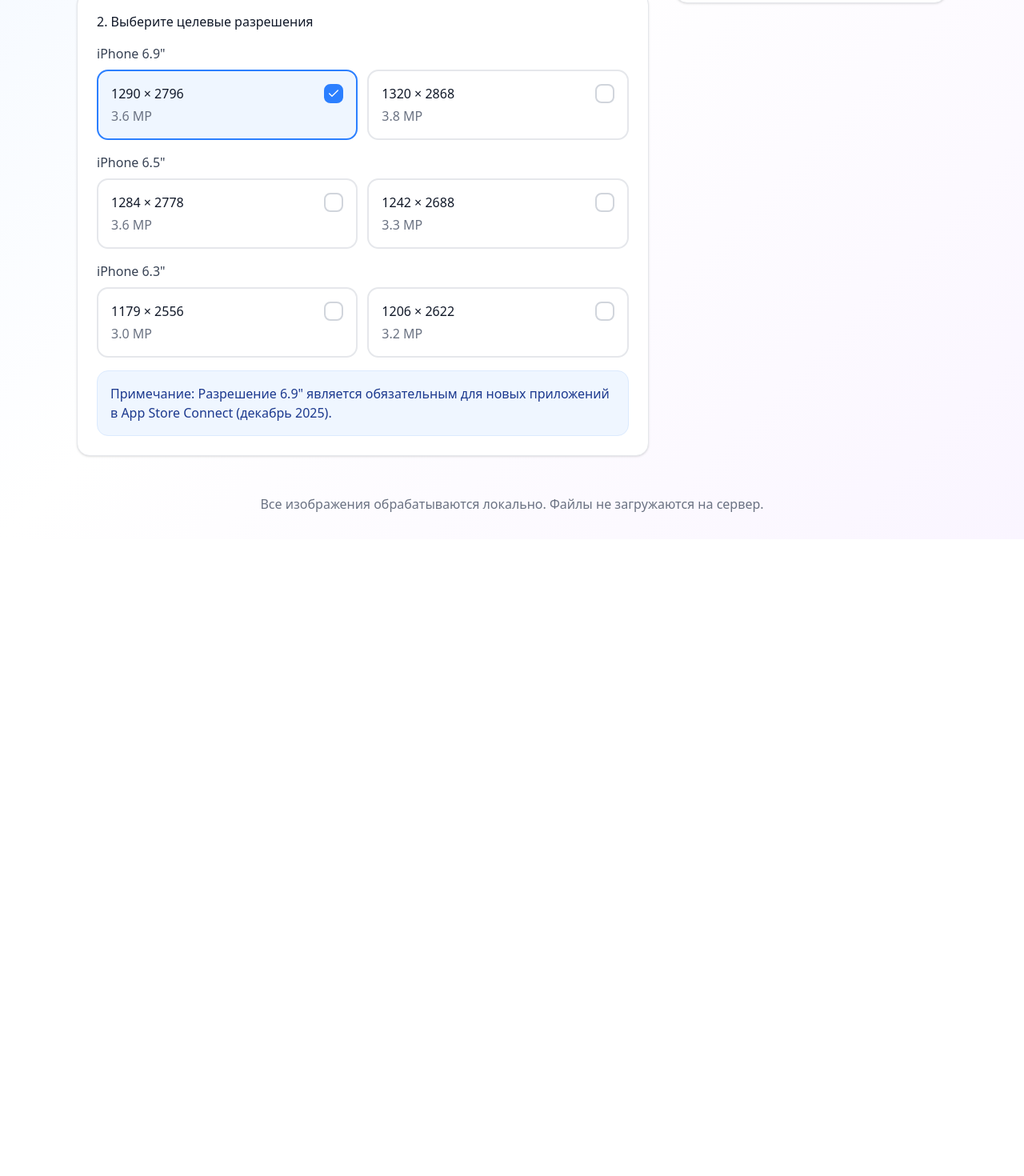
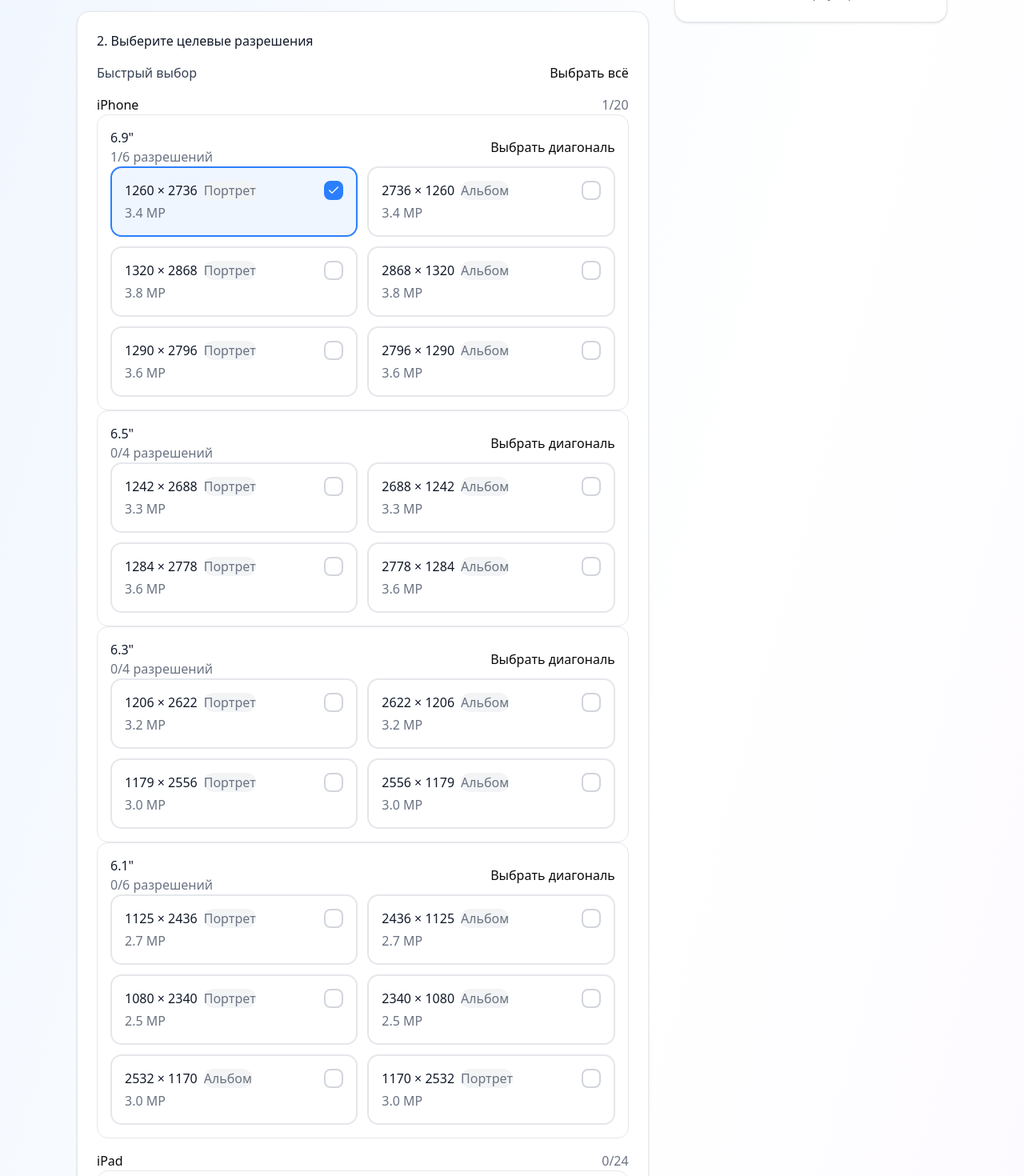
Before and after one commit to kyzdes/appstore-resizer, a React (Vite) app: page / in a window 1280 px wide. Shown: the part 640-2110 px from the top of the page at 80% size. Before the commit the page ends 1314 px from the top, so only its background shows below. Built offline with nearby package versions, Linux system fonts and the light colour scheme.

Commit message:
Expand device resolutions and improve processing quality

```diff
--- a/src/App.tsx
+++ b/src/App.tsx
@@ -7,28 +7,88 @@ import { Smartphone, Download, CheckCircle2 } from 'lucide-react';
 
 export interface Resolution {
   id: string;
-  device: string;
+  device: 'iPhone' | 'iPad' | 'Apple Watch';
+  diagonal: string;
   width: number;
   height: number;
 }
 
 export const AVAILABLE_RESOLUTIONS: Resolution[] = [
-  { id: '6.9-1', device: 'iPhone 6.9"', width: 1290, height: 2796 },
-  { id: '6.9-2', device: 'iPhone 6.9"', width: 1320, height: 2868 },
-  { id: '6.5-1', device: 'iPhone 6.5"', width: 1284, height: 2778 },
-  { id: '6.5-2', device: 'iPhone 6.5"', width: 1242, height: 2688 },
-  { id: '6.3-1', device: 'iPhone 6.3"', width: 1179, height: 2556 },
-  { id: '6.3-2', device: 'iPhone 6.3"', width: 1206, height: 2622 },
+  // iPhone 6.9"
+  { id: 'iphone-6-9-1260x2736', device: 'iPhone', diagonal: '6.9"', width: 1260, height: 2736 },
+  { id: 'iphone-6-9-2736x1260', device: 'iPhone', diagonal: '6.9"', width: 2736, height: 1260 },
+  { id: 'iphone-6-9-1320x2868', device: 'iPhone', diagonal: '6.9"', width: 1320, height: 2868 },
+  { id: 'iphone-6-9-2868x1320', device: 'iPhone', diagonal: '6.9"', width: 2868, height: 1320 },
+  { id: 'iphone-6-9-1290x2796', device: 'iPhone', diagonal: '6.9"', width: 1290, height: 2796 },
+  { id: 'iphone-6-9-2796x1290', device: 'iPhone', diagonal: '6.9"', width: 2796, height: 1290 },
+
+  // iPhone 6.5"
+  { id: 'iphone-6-5-1242x2688', device: 'iPhone', diagonal: '6.5"', width: 1242, height: 2688 },
+  { id: 'iphone-6-5-2688x1242', device: 'iPhone', diagonal: '6.5"', width: 2688, height: 1242 },
+  { id: 'iphone-6-5-1284x2778', device: 'iPhone', diagonal: '6.5"', width: 1284, height: 2778 },
+  { id: 'iphone-6-5-2778x1284', device: 'iPhone', diagonal: '6.5"', width: 2778, height: 1284 },
+
+  // iPhone 6.3"
+  { id: 'iphone-6-3-1206x2622', device: 'iPhone', diagonal: '6.3"', width: 1206, height: 2622 },
+  { id: 'iphone-6-3-2622x1206', device: 'iPhone', diagonal: '6.3"', width: 2622, height: 1206 },
+  { id: 'iphone-6-3-1179x2556', device: 'iPhone', diagonal: '6.3"', width: 1179, height: 2556 },
+  { id: 'iphone-6-3-2556x1179', device: 'iPhone', diagonal: '6.3"', width: 2556, height: 1179 },
+
+  // iPhone 6.1"
+  { id: 'iphone-6-1-1125x2436', device: 'iPhone', diagonal: '6.1"', width: 1125, height: 2436 },
+  { id: 'iphone-6-1-2436x1125', device: 'iPhone', diagonal: '6.1"', width: 2436, height: 1125 },
+  { id: 'iphone-6-1-1080x2340', device: 'iPhone', diagonal: '6.1"', width: 1080, height: 2340 },
+  { id: 'iphone-6-1-2340x1080', device: 'iPhone', diagonal: '6.1"', width: 2340, height: 1080 },
+  { id: 'iphone-6-1-2532x1170', device: 'iPhone', diagonal: '6.1"', width: 2532, height: 1170 },
+  { id: 'iphone-6-1-1170x2532', device: 'iPhone', diagonal: '6.1"', width: 1170, height: 2532 },
+
+  // iPad 13"
+  { id: 'ipad-13-2064x2752', device: 'iPad', diagonal: '13"', width: 2064, height: 2752 },
+  { id: 'ipad-13-2752x2064', device: 'iPad', diagonal: '13"', width: 2752, height: 2064 },
+  { id: 'ipad-13-2048x2732', device: 'iPad', diagonal: '13"', width: 2048, height: 2732 },
+  { id: 'ipad-13-2732x2048', device: 'iPad', diagonal: '13"', width: 2732, height: 2048 },
+
+  // iPad 11"
+  { id: 'ipad-11-1668x2420', device: 'iPad', diagonal: '11"', width: 1668, height: 2420 },
+  { id: 'ipad-11-2420x1668', device: 'iPad', diagonal: '11"', width: 2420, height: 1668 },
+  { id: 'ipad-11-1668x2388', device: 'iPad', diagonal: '11"', width: 1668, height: 2388 },
+  { id: 'ipad-11-2388x1668', device: 'iPad', diagonal: '11"', width: 2388, height: 1668 },
+  { id: 'ipad-11-1640x2360', device: 'iPad', diagonal: '11"', width: 1640, height: 2360 },
+  { id: 'ipad-11-2360x1640', device: 'iPad', diagonal: '11"', width: 2360, height: 1640 },
+  { id: 'ipad-11-2266x1488', device: 'iPad', diagonal: '11"', width: 2266, height: 1488 },
+  { id: 'ipad-11-1488x2266', device: 'iPad', diagonal: '11"', width: 1488, height: 2266 },
+
+  // iPad 12.9"
+  { id: 'ipad-12-9-2048x2732', device: 'iPad', diagonal: '12.9"', width: 2048, height: 2732 },
+  { id: 'ipad-12-9-2732x2048', device: 'iPad', diagonal: '12.9"', width: 2732, height: 2048 },
+
+  // iPad 10.5"
+  { id: 'ipad-10-5-1668x2224', device: 'iPad', diagonal: '10.5"', width: 1668, height: 2224 },
+  { id: 'ipad-10-5-2224x1668', device: 'iPad', diagonal: '10.5"', width: 2224, height: 1668 },
+
+  // iPad 9.7"
+  { id: 'ipad-9-7-1536x2008', device: 'iPad', diagonal: '9.7"', width: 1536, height: 2008 },
+  { id: 'ipad-9-7-1536x2048', device: 'iPad', diagonal: '9.7"', width: 1536, height: 2048 },
+  { id: 'ipad-9-7-2048x1496', device: 'iPad', diagonal: '9.7"', width: 2048, height: 1496 },
+  { id: 'ipad-9-7-2048x1536', device: 'iPad', diagonal: '9.7"', width: 2048, height: 1536 },
+  { id: 'ipad-9-7-768x1004', device: 'iPad', diagonal: '9.7"', width: 768, height: 1004 },
+  { id: 'ipad-9-7-768x1024', device: 'iPad', diagonal: '9.7"', width: 768, height: 1024 },
+  { id: 'ipad-9-7-1024x748', device: 'iPad', diagonal: '9.7"', width: 1024, height: 748 },
+  { id: 'ipad-9-7-1024x768', device: 'iPad', diagonal: '9.7"', width: 1024, height: 768 },
+
+  // Apple Watch
+  { id: 'watch-ultra-3-422x514', device: 'Apple Watch', diagonal: 'Ultra 3', width: 422, height: 514 },
+  { id: 'watch-ultra-3-410x502', device: 'Apple Watch', diagonal: 'Ultra 3', width: 410, height: 502 },
+  { id: 'watch-series-11-416x496', device: 'Apple Watch', diagonal: 'Series 11', width: 416, height: 496 },
+  { id: 'watch-series-9-396x484', device: 'Apple Watch', diagonal: 'Series 9', width: 396, height: 484 },
+  { id: 'watch-series-6-368x448', device: 'Apple Watch', diagonal: 'Series 6', width: 368, height: 448 },
+  { id: 'watch-series-3-312x390', device: 'Apple Watch', diagonal: 'Series 3', width: 312, height: 390 },
 ];
-
-const MANDATORY_RESOLUTION_IDS = AVAILABLE_RESOLUTIONS
-  .filter(resolution => resolution.device === 'iPhone 6.9"')
-  .map(resolution => resolution.id);
 
 export default function App() {
   const [uploadedFiles, setUploadedFiles] = useState<File[]>([]);
   const [selectedResolutions, setSelectedResolutions] = useState<string[]>([
-    '6.9-1', // Default to mandatory 6.9" resolution
+    'iphone-6-9-1260x2736', // Default to one of the 6.9" iPhone resolutions
   ]);
   const [isProcessing, setIsProcessing] = useState(false);
   const [progress, setProgress] = useState(0);
@@ -44,19 +104,37 @@ export default function App() {
   };
 
   const handleResolutionToggle = (resolutionId: string) => {
+    setSelectedResolutions(prev =>
+      prev.includes(resolutionId)
+        ? prev.filter(id => id !== resolutionId)
+        : [...prev, resolutionId]
+    );
+    setIsCompleted(false);
+  };
+
+  const handleDiagonalToggle = (device: Resolution['device'], diagonal: string) => {
+    const idsForDiagonal = AVAILABLE_RESOLUTIONS
+      .filter(r => r.device === device && r.diagonal === diagonal)
+      .map(r => r.id);
+
     setSelectedResolutions(prev => {
-      if (prev.includes(resolutionId)) {
-        if (
-          MANDATORY_RESOLUTION_IDS.includes(resolutionId) &&
-          !prev.some(id => id !== resolutionId && MANDATORY_RESOLUTION_IDS.includes(id))
-        ) {
-          alert('Минимум одно разрешение 6.9" должно оставаться выбранным для публикации в App Store.');
-          return prev;
-        }
-        return prev.filter(id => id !== resolutionId);
+      const allSelected = idsForDiagonal.every(id => prev.includes(id));
+      if (allSelected) {
+        return prev.filter(id => !idsForDiagonal.includes(id));
       }
-      return [...prev, resolutionId];
+      return Array.from(new Set([...prev, ...idsForDiagonal]));
     });
+    setIsCompleted(false);
+  };
+
+  const handleSelectAll = () => {
+    const areAllSelected = selectedResolutions.length === AVAILABLE_RESOLUTIONS.length;
+    if (areAllSelected) {
+      setSelectedResolutions([]);
+    } else {
+      setSelectedResolutions(AVAILABLE_RESOLUTIONS.map(r => r.id));
+    }
+    setIsCompleted(false);
   };
 
   const handleConvert = async () => {
@@ -73,17 +151,18 @@ export default function App() {
         selectedResolutions.includes(r.id)
       );
 
-      await processImages(uploadedFiles, resolutionsToProcess, (progress) => {
-        setProgress(progress);
+      await processImages(uploadedFiles, resolutionsToProcess, (progressValue) => {
+        setProgress(progressValue);
       });
 
+      setProgress(100);
       setIsCompleted(true);
     } catch (error) {
       console.error('Error processing images:', error);
       alert('Произошла ошибка при обработке изображений. Пожалуйста, попробуйте снова.');
+      setProgress(0);
     } finally {
       setIsProcessing(false);
-      setProgress(0);
     }
   };
 
@@ -104,7 +183,7 @@ export default function App() {
           </h1>
           <p className="text-gray-600 max-w-2xl mx-auto">
             Конвертируйте скриншоты в требуемые разрешения для App Store Connect.
-            Загрузите до 10 изображений и выберите целевые разрешения iPhone.
+            Загрузите до 10 изображений и выберите целевые разрешения iPhone, iPad и Apple Watch.
           </p>
         </div>
 
@@ -138,10 +217,12 @@ export default function App() {
                 resolutions={AVAILABLE_RESOLUTIONS}
                 selectedResolutions={selectedResolutions}
                 onToggle={handleResolutionToggle}
+                onToggleDiagonal={handleDiagonalToggle}
+                onToggleAll={handleSelectAll}
               />
               <div className="mt-4 p-4 bg-blue-50 rounded-xl border border-blue-100">
-                <p className="text-blue-900">
-                  <span className="font-medium">Примечание:</span> Разрешение 6.9" является обязательным для новых приложений в App Store Connect (декабрь 2025).
+                <p className="text-blue-900 space-y-1">
+                  <span className="font-medium">Подсказка:</span> выберите диагональ или нажмите «Выбрать все», чтобы подготовить полный набор для App Store и отзывов Apple.
                 </p>
               </div>
             </div>
--- a/src/components/ResolutionSelector.tsx
+++ b/src/components/ResolutionSelector.tsx
@@ -5,26 +5,78 @@ interface ResolutionSelectorProps {
   resolutions: Resolution[];
   selectedResolutions: string[];
   onToggle: (resolutionId: string) => void;
+  onToggleDiagonal: (device: Resolution['device'], diagonal: string) => void;
+  onToggleAll: () => void;
 }
 
-export function ResolutionSelector({ resolutions, selectedResolutions, onToggle }: ResolutionSelectorProps) {
-  // Group resolutions by device
+export function ResolutionSelector({
+  resolutions,
+  selectedResolutions,
+  onToggle,
+  onToggleDiagonal,
+  onToggleAll,
+}: ResolutionSelectorProps) {
   const groupedResolutions = resolutions.reduce((acc, resolution) => {
     if (!acc[resolution.device]) {
-      acc[resolution.device] = [];
+      acc[resolution.device] = {};
     }
-    acc[resolution.device].push(resolution);
+    if (!acc[resolution.device][resolution.diagonal]) {
+      acc[resolution.device][resolution.diagonal] = [];
+    }
+    acc[resolution.device][resolution.diagonal].push(resolution);
     return acc;
-  }, {} as Record<string, Resolution[]>);
+  }, {} as Record<Resolution['device'], Record<string, Resolution[]>>);
+
+  const allSelected = selectedResolutions.length === resolutions.length;
 
   return (
     <div className="space-y-4">
-      {Object.entries(groupedResolutions).map(([device, deviceResolutions]) => (
-        <div key={device} className="space-y-2">
-          <h3 className="text-gray-700">{device}</h3>
+      <div className="flex items-center justify-between">
+        <p className="text-gray-700">Быстрый выбор</p>
+        <button
+          onClick={onToggleAll}
+          className="text-sm text-blue-600 hover:text-blue-700 font-medium"
+        >
+          {allSelected ? 'Снять все' : 'Выбрать всё'}
+        </button>
+      </div>
+
+      {Object.entries(groupedResolutions).map(([device, diagonals]) => (
+        <div key={device} className="space-y-3">
+          <div className="flex items-center justify-between">
+            <h3 className="text-gray-800 font-medium">{device}</h3>
+            <span className="text-sm text-gray-500">
+              {Object.values(diagonals).flat().filter(r => selectedResolutions.includes(r.id)).length}/
+              {Object.values(diagonals).flat().length}
+            </span>
+          </div>
+
+          <div className="space-y-3">
+            {Object.entries(diagonals).map(([diagonal, diagonalResolutions]) => {
+              const selectedCount = diagonalResolutions.filter(r => selectedResolutions.includes(r.id)).length;
+              const allDiagonalSelected = selectedCount === diagonalResolutions.length;
+
+              return (
+                <div key={`${device}-${diagonal}`} className="border border-gray-200 rounded-xl p-4 space-y-3">
+                  <div className="flex items-center justify-between gap-2">
+                    <div>
+                      <p className="text-gray-900 font-medium">{diagonal}</p>
+                      <p className="text-gray-500 text-sm">
+                        {selectedCount}/{diagonalResolutions.length} разрешений
+                      </p>
+                    </div>
+                    <button
+                      onClick={() => onToggleDiagonal(device as Resolution['device'], diagonal)}
+                      className="text-sm text-blue-600 hover:text-blue-700 font-medium"
+                    >
+                      {allDiagonalSelected ? 'Снять диагональ' : 'Выбрать диагональ'}
+                    </button>
+                  </div>
+
                   <div className="grid sm:grid-cols-2 gap-3">
-            {deviceResolutions.map(resolution => {
+                    {diagonalResolutions.map(resolution => {
                       const isSelected = selectedResolutions.includes(resolution.id);
+                      const isLandscape = resolution.width > resolution.height;
 
                       return (
                         <button
@@ -42,6 +94,9 @@ export function ResolutionSelector({ resolutions, selectedResolutions, onToggle
                                 <p className="text-gray-900">
                                   {resolution.width} × {resolution.height}
                                 </p>
+                                <span className="text-xs text-gray-500 px-2 py-0.5 bg-gray-100 rounded-full">
+                                  {isLandscape ? 'Альбом' : 'Портрет'}
+                                </span>
                               </div>
                               <p className="text-gray-500">
                                 {(resolution.width * resolution.height / 1000000).toFixed(1)} MP
@@ -62,6 +117,10 @@ export function ResolutionSelector({ resolutions, selectedResolutions, onToggle
                     })}
                   </div>
                 </div>
+              );
+            })}
+          </div>
+        </div>
       ))}
     </div>
   );
--- a/src/utils/imageProcessor.ts
+++ b/src/utils/imageProcessor.ts
@@ -8,6 +8,7 @@ export async function processImages(
 ): Promise<void> {
   const zip = new JSZip();
   const totalOperations = files.length * resolutions.length;
+  const totalWorkUnits = totalOperations + 1; // include zip generation as a step
   let completedOperations = 0;
 
   for (const file of files) {
@@ -29,16 +30,23 @@ export async function processImages(
 
       // Add to zip with naming convention: {original_name}_{width}x{height}.{ext}
       const fileName = `${originalFileName}_${resolution.width}x${resolution.height}.${outputExtension}`;
-      zip.file(fileName, processedBlob);
+      const folderPath = `${resolution.device}/${resolution.diagonal}`;
+      const targetFolder = zip.folder(folderPath) ?? zip;
+      targetFolder.file(fileName, processedBlob);
 
       // Update progress
       completedOperations++;
-      onProgress((completedOperations / totalOperations) * 100);
+      onProgress((completedOperations / totalWorkUnits) * 100);
     }
   }
 
   // Generate ZIP file
-  const zipBlob = await zip.generateAsync({ type: 'blob', compression: 'DEFLATE', compressionOptions: { level: 6 } });
+  const zipBlob = await zip.generateAsync(
+    { type: 'blob', compression: 'DEFLATE', compressionOptions: { level: 6 } },
+    (metadata) => {
+      onProgress(((totalOperations + metadata.percent / 100) / totalWorkUnits) * 100);
+    }
+  );
 
   // Download ZIP file
   const url = URL.createObjectURL(zipBlob);
@@ -116,7 +124,7 @@ function resizeImage(
     ctx.drawImage(image, offsetX, offsetY, drawWidth, drawHeight);
 
     // Convert to blob
-    const quality = mimeType === 'image/png' ? undefined : 0.92; // High quality for JPEG
+    const quality = mimeType === 'image/png' ? undefined : 1; // Max quality for JPEG
 
     canvas.toBlob(
       (blob) => {
```
Also changed, not shown: 1 other file (tests, documents, lock files or other folders). Lines whose indentation alone changed are shown as unchanged.
